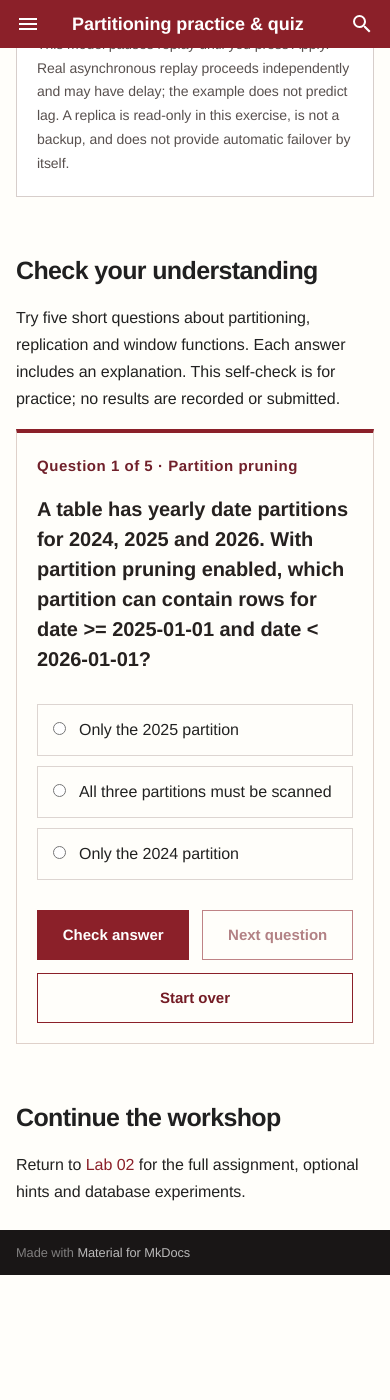
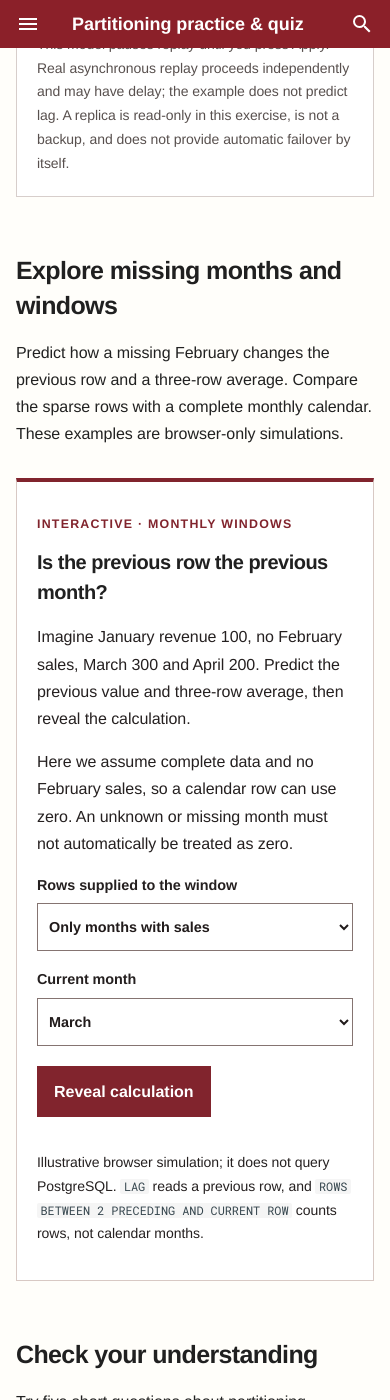
Before and after one commit to OrPerets/postgres-data-engineering-student, an MkDocs documentation site: the page built from docs/gitbook/activities/lab02-learning-pack.md, in a window 390 px wide and 1400 px high, scrolled down 2256 px. Built offline with MkDocs 1.6.1 and Material for MkDocs 9.7.7, drawn with Linux system fonts in a browser that asks for light colours; before the commit the page ends 3531 px from its top, so only the background shows below that.

Commit message:
Add interactive monthly calendar window explorer

```diff
--- a/docs/gitbook/activities/lab02-learning-pack.md
+++ b/docs/gitbook/activities/lab02-learning-pack.md
@@ -10,6 +10,14 @@ Choose a date range to see which yearly partitions could be scanned, then explor
 
 <noscript>The explorer needs JavaScript enabled. You can still read the [Lab 02 guide](../labs/02-partitions-replicas.md) and complete the workshop in Codespaces.</noscript>
 
+## Explore missing months and windows
+
+Predict how a missing February changes the previous row and a three-row average. Compare the sparse rows with a complete monthly calendar. These examples are browser-only simulations.
+
+<div id="lab02-months-explorer"></div>
+
+<noscript>Paper exercise: use January = 100, March = 300, April = 200. Compare March's previous row and three-row average before and after adding a February row with revenue 0. Zero is appropriate here only because the example assumes complete data and no February sales; missing or unknown data is not automatically zero.</noscript>
+
 ## Check your understanding
 
 Try five short questions about partitioning, replication and window functions. Each answer includes an explanation. This self-check is for practice; no results are recorded or submitted.
--- /dev/null
+++ b/docs/gitbook/javascripts/lab02-months.js
@@ -0,0 +1,83 @@
+/* Illustrative browser-only monthly window simulation; no database calls. */
+(function () {
+  'use strict';
+  const months = Object.freeze([
+    { month: 'January', revenue: 100 }, { month: 'February', revenue: 0 },
+    { month: 'March', revenue: 300 }, { month: 'April', revenue: 200 }
+  ]);
+
+  function calculate(mode, month) {
+    if (!['sparse', 'complete'].includes(mode)) throw new Error('Unknown calendar');
+    if (!months.some(row => row.month === month)) throw new Error('Unknown month');
+    const rows = months.filter(row => mode === 'complete' || row.month !== 'February');
+    const index = rows.findIndex(row => row.month === month);
+    if (index < 0) return { rows, current: null, previous: null, frame: [], average: null };
+    const frame = rows.slice(Math.max(0, index - 2), index + 1);
+    return { rows, current: rows[index], previous: index ? rows[index - 1] : null, frame,
+      average: frame.reduce((sum, row) => sum + row.revenue, 0) / frame.length };
+  }
+
+  if (typeof module !== 'undefined' && module.exports) module.exports = { calculate };
+  if (typeof document === 'undefined') return;
+
+  function init() {
+    const root = document.getElementById('lab02-months-explorer');
+    if (!root || root.dataset.ready) return;
+    root.dataset.ready = 'true';
+    root.classList.add('lab02-months');
+    root.innerHTML = `
+      <p class="lab02-months__eyebrow">INTERACTIVE · MONTHLY WINDOWS</p>
+      <h3>Is the previous row the previous month?</h3>
+      <p>Imagine January revenue 100, no February sales, March 300 and April 200. Predict the previous value and three-row average, then reveal the calculation.</p>
+      <p>Here we assume complete data and no February sales, so a calendar row can use zero. An unknown or missing month must not automatically be treated as zero.</p>
+      <div class="lab02-months__controls">
+        <label for="lab02-months-mode">Rows supplied to the window<select id="lab02-months-mode"><option value="sparse">Only months with sales</option><option value="complete">Complete calendar (February = 0)</option></select></label>
+        <label for="lab02-months-current">Current month<select id="lab02-months-current"><option>January</option><option>February</option><option selected>March</option><option>April</option></select></label>
+      </div>
+      <button type="button" id="lab02-months-reveal" aria-expanded="false" aria-controls="lab02-months-result">Reveal calculation</button>
+      <div id="lab02-months-result" hidden>
+        <p class="lab02-months__note">Scroll horizontally within the table to see all columns if needed.</p>
+        <div class="lab02-months__table" role="region" aria-label="Months supplied to the window" tabindex="0"><table><caption>Rows in date order; status identifies the current frame</caption><thead><tr><th scope="col">Month</th><th scope="col">Revenue</th><th scope="col">Role</th></tr></thead><tbody></tbody></table></div>
+        <div class="lab02-months__result" role="status" aria-live="polite" aria-atomic="true"></div>
+      </div>
+      <p class="lab02-months__note">Illustrative browser simulation; it does not query PostgreSQL. <code>LAG</code> reads a previous row, and <code>ROWS BETWEEN 2 PRECEDING AND CURRENT ROW</code> counts rows, not calendar months.</p>`;
+    const mode = root.querySelector('#lab02-months-mode');
+    const current = root.querySelector('#lab02-months-current');
+    const reveal = root.querySelector('#lab02-months-reveal');
+    const result = root.querySelector('#lab02-months-result');
+    const tbody = root.querySelector('tbody');
+    const summary = root.querySelector('.lab02-months__result');
+    let shown = false;
+    const fmt = n => Number.isInteger(n) ? String(n) : `${n.toFixed(2)} (rounded)`;
+    function render() {
+      const state = calculate(mode.value, current.value);
+      tbody.replaceChildren();
+      for (const item of state.rows) {
+        const tr = document.createElement('tr');
+        const isCurrent = state.current && item.month === state.current.month;
+        const inFrame = state.frame.some(row => row.month === item.month);
+        if (inFrame) tr.classList.add('lab02-months__in-frame');
+        if (isCurrent) tr.classList.add('lab02-months__current');
+        const th = document.createElement('th'); th.scope = 'row'; th.textContent = item.month; tr.append(th);
+        for (const text of [item.revenue, isCurrent ? 'Current row · in frame' : inFrame ? 'In frame' : 'Outside frame']) {
+          const td = document.createElement('td'); td.textContent = String(text); tr.append(td);
+        }
+        tbody.append(tr);
+      }
+      if (!state.current) {
+        summary.textContent = `${current.value} has no row in this input, so there is no window result for that month. Choose the complete calendar to include it.`;
+      } else {
+        const previous = state.previous ? `${state.previous.month}: ${state.previous.revenue}` : 'NULL (no previous row)';
+        const terms = state.frame.map(row => row.revenue).join(' + ');
+        summary.textContent = `LAG for ${state.current.month}: ${previous}. Three-row moving average: (${terms}) / ${state.frame.length} = ${fmt(state.average)}. The frame contains ${state.frame.length} available row${state.frame.length === 1 ? '' : 's'}.`;
+      }
+      result.hidden = !shown;
+      reveal.setAttribute('aria-expanded', String(shown));
+      reveal.textContent = shown ? 'Hide calculation' : 'Reveal calculation';
+    }
+    for (const control of [mode, current]) control.addEventListener('change', () => { shown = false; render(); });
+    reveal.addEventListener('click', () => { shown = !shown; render(); });
+    render();
+  }
+  if (document.readyState === 'loading') document.addEventListener('DOMContentLoaded', init, { once: true }); else init();
+}());
--- /dev/null
+++ b/docs/gitbook/stylesheets/lab02-months.css
@@ -0,0 +1,17 @@
+/* Scoped to the browser-only monthly-calendar explorer. */
+.md-typeset .lab02-months { margin: 1.5rem 0 2rem; padding: clamp(1rem, 3vw, 1.7rem); border: 1px solid #d8c9c4; border-top: 4px solid #81242d; color: #252020; background: #fff; }
+.md-typeset .lab02-months h3 { margin: .4rem 0; }
+.md-typeset .lab02-months__eyebrow { color: #81242d; font-weight: 800; font-size: .62rem; letter-spacing: .1em; }
+.md-typeset .lab02-months__controls { display: grid; grid-template-columns: repeat(2,minmax(0,1fr)); gap: .8rem; }
+.md-typeset .lab02-months__controls label { font-weight: 700; font-size: .72rem; }
+.md-typeset .lab02-months select { display: block; width: 100%; min-height: 2.4rem; margin-top: .3rem; padding: .35rem; border: 1px solid #857471; background: #fff; color: #211b1b; font: inherit; }
+.md-typeset .lab02-months button { margin: 1rem 0; padding: .55rem .8rem; border: 1px solid #81242d; background: #81242d; color: #fff; font: inherit; font-weight: 700; cursor: pointer; }
+.md-typeset .lab02-months select:focus-visible, .md-typeset .lab02-months button:focus-visible, .md-typeset .lab02-months__table:focus-visible { outline: 3px solid #bf6855; outline-offset: 3px; }
+.md-typeset .lab02-months__table { overflow-x: auto; }
+.md-typeset .lab02-months table { width: 100%; min-width: 25rem; }
+.md-typeset .lab02-months caption { text-align: left; font-weight: 700; }
+.md-typeset .lab02-months__in-frame td, .md-typeset .lab02-months__in-frame th { background: #f9edeb; }
+.md-typeset .lab02-months__current th { border-left: 4px solid #81242d; }
+.md-typeset .lab02-months__result { margin-top: 1rem; padding: .85rem; border-left: 3px solid #81242d; background: #f9f6f2; }
+.md-typeset .lab02-months__note { font-size: .7rem; }
+@media (max-width: 640px) { .md-typeset .lab02-months__controls { grid-template-columns: 1fr; } }
--- a/mkdocs.yml
+++ b/mkdocs.yml
@@ -27,6 +27,7 @@ extra_css:
   - stylesheets/lab01-window-rank-lag.css
   - stylesheets/lab02-explorer.css
   - stylesheets/lab02-quiz.css
+  - stylesheets/lab02-months.css
   - stylesheets/lab06-pack.css
   - stylesheets/lab05-pack.css
   - stylesheets/lab04-pack.css
@@ -40,6 +41,7 @@ extra_javascript:
   - javascripts/lab01-window-rank-lag.js
   - javascripts/lab02-explorer.js
   - javascripts/lab02-quiz.js
+  - javascripts/lab02-months.js
   - javascripts/lab06-pack.js
   - javascripts/lab05-pack.js
   - javascripts/lab04-pack.js
```
Also changed, not shown: docs/gitbook/labs/02-partitions-replicas.md (+1 -1 lines), 4 other files.
